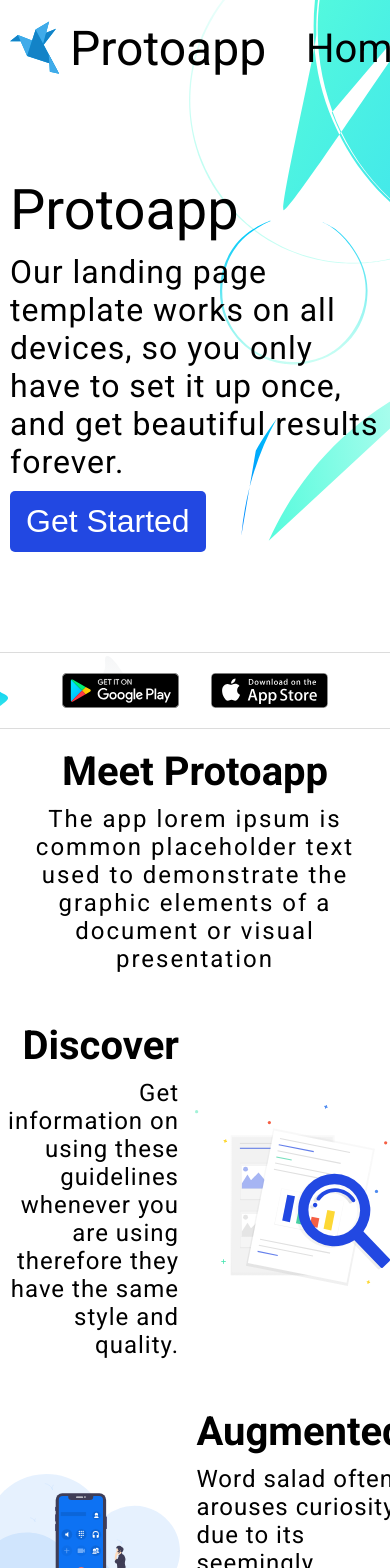
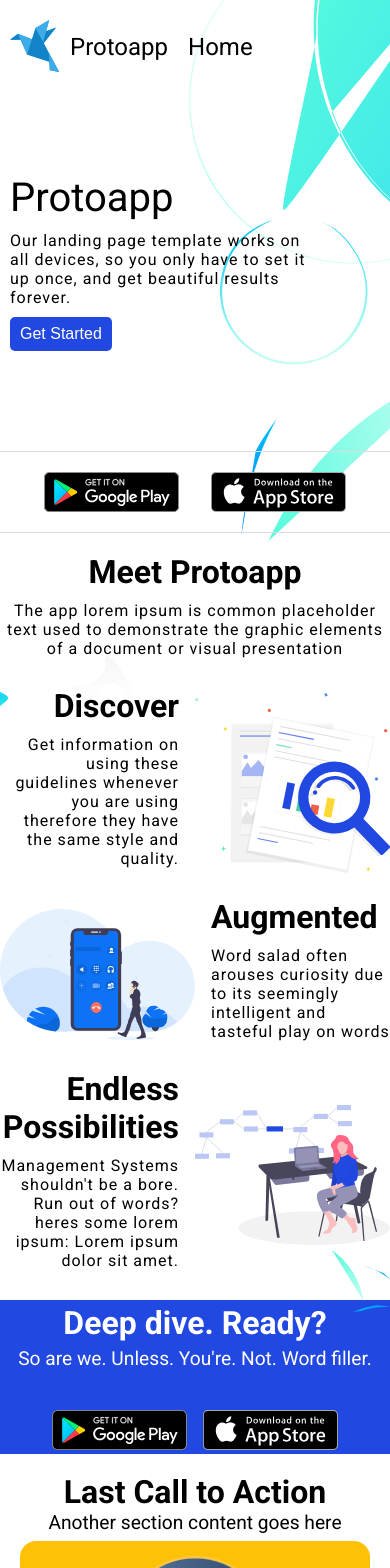
Before and after one commit to Stainzxc/Protoapp, a Vue app: page / in a window 390 px wide. Shown: the top 1568 px of the page. Built offline with nearby package versions, Linux system fonts and the light colour scheme.

Commit message:
testing for mobile view

```diff
--- a/src/assets/style.scss
+++ b/src/assets/style.scss
@@ -495,101 +495,95 @@
     margin: 0 0 0 10px;
 
     &__logo-title {
-      font-size: 3rem;
-      margin-right: 40px;
+      font-size: 1.5rem;
     }
 
     &__nav-link {
-      font-size: 2.5rem;
+      font-size: 1.5rem;
     }
   }
 
   /* HOME SECTION */
   .home {
     width: auto;
-    max-width: 500px;
+    max-width: 300px;
     margin: 0 0 0 10px;
     padding: 100px 0 100px 0;
     &__title {
-      font-size: 3.5rem;
+      font-size: 2.5rem;
     }
     &__text {
       letter-spacing: 1px;
-      font-size: 2rem;
+      font-size: 1rem;
       margin: 10px 0 10px 0;
     }
     &__button {
-      font-size: 2rem;
-      padding: 12px 16px 12px 16px;
+      font-size: 1rem;
+      padding: 8px 10px 8px 10px;
     }
   }
 
   .install {
     max-width: 620px;
     padding: 20px 0 20px 0;
-    &__app-store {
-      width: 30%;
-      height: auto;
-    }
   }
-
 
   /* ABOUT SECTION */
   .about-section {
     /* MEET */
     &__meet {
-      margin-bottom: 10%;
+      margin-bottom: 5%;
       margin-left: 4px;
       margin-right: 4px;
     }
     &__title {
-      font-size: 2.5rem;
+      font-size: 2rem;
     }
     &__text {
-      letter-spacing: 2px;
-      font-size: 1.5rem;
+      letter-spacing: 1px;
+      font-size: 1rem;
       margin: 10px 0 10px 0;
     }
 
     /* DISCOVER */
     &__discover {
-      margin-bottom: 10%;
+      margin-bottom: 5%;
       gap: 1rem;
     }
     &__title-discover {
-      font-size: 2.5rem;
+      font-size: 2rem;
     }
     &__text-discover {
       letter-spacing: 1px;
-      font-size: 1.5rem;
+      font-size: 1rem;
       margin: 10px 0 10px 0;
     }
 
     /* AUGMENTED */
     &__augmented {
-      margin-bottom: 10%;
+      margin-bottom: 5%;
       gap: 1rem;
     }
     &__title-augmented {
-      font-size: 2.5rem;
+      font-size: 2rem;
     }
     &__text-augmented {
       letter-spacing: 1px;
-      font-size: 1.5rem;
+      font-size: 1rem;
       margin: 10px 0 10px 0;
     }
 
     /* ENDLESS POSSIBILITIES */
     &__possibilities {
-      margin-bottom: 10%;
+      margin-bottom: 5%;
       gap: 1rem;
     }
     &__title-possibilities {
-      font-size: 2.5rem;
+      font-size: 2rem;
     }
     &__text-possibilities {
       letter-spacing: 1px;
-      font-size: 1.5rem;
+      font-size: 1rem;
       margin: 10px 0 10px 0;
     }
   }
@@ -598,11 +592,11 @@
   .advertise {
     padding: 1% 0 1% 0;
     &__title-advertise {
-      font-size: 3rem;
+      font-size: 2rem;
       margin-bottom: 5px;
     }
     &__text-advertise {
-      font-size: 1.5rem;
+      font-size: 1.2rem;
     }
     &__install-app {
       gap: 1rem;
@@ -620,10 +614,10 @@
   .action {
     padding: 0 4px 0 4px;
     &__title-action {
-      font-size: 3rem;
+      font-size: 2rem;
     }
     &__text-action {
-      font-size: 1.5rem;
+      font-size: 1.2rem;
     }
     &__card {
       display: flex;
```
